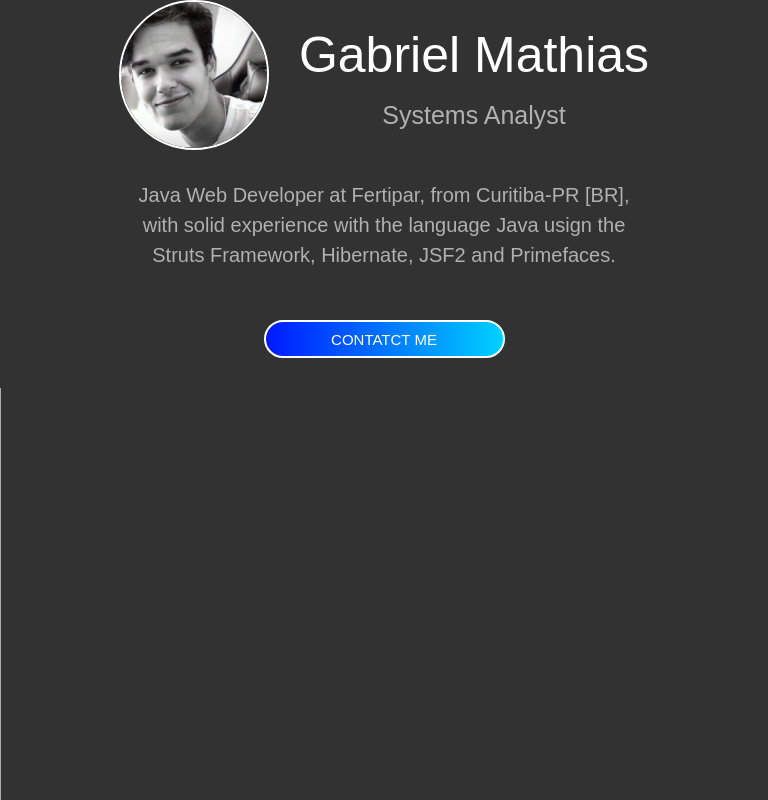
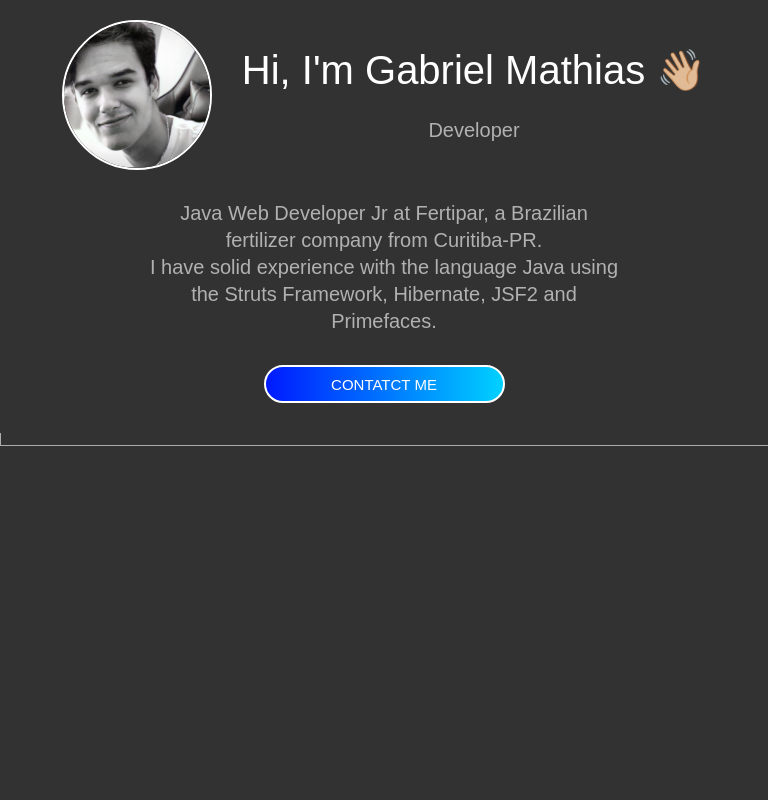
Before and after one commit to mathiaslost/portfolio, a Next.js app: page / in a window 768 px wide. Built offline with nearby package versions, Linux system fonts and the light colour scheme; a web font is replaced by a local one.

Commit message:
fix: layout adjustments

```diff
--- a/src/app/components/description/description.scss
+++ b/src/app/components/description/description.scss
@@ -1,4 +1,26 @@
 .description {
+    h1 {
+        /* Gabriel Mathias */
+        color: var(--text-primary);
+        font-style: normal;
+        font-weight: 400;
+    }
+
+    h2 {
+        /* Java Web Developer */
+        color: var(--text-secondary);
+        font-style: normal;
+        font-weight: 400;
+    }
+
+    img {
+        border: 2px solid white;
+        border-radius: 126.5px;
+        width: 256px;
+        height: 256px;
+    }
+
+    /* Desktop Config */
     @media (min-width: 768px) {
         display: flex;
         flex-direction: row;
@@ -7,40 +29,41 @@
         gap: 30px;
 
         img {
-            border: 2px solid white;
-            border-radius: 126.5px;
-            width: 256px;
-            height: 256px;
+            width: 253px;
+            height: 253px;
+        }
+
+        h1 {
+            font-size: 50px;
+            line-height: 80px;
+        }
+
+        h2 {
+            font-size: 25px;
+            line-height: 40px;
         }
     }
 
+    /* Mobile Config */
     @media (max-width: 768px) {
         order: 1;
         text-align: center;
+        padding-top: 20px;
 
         img {
-            border: 2px solid white;
-            border-radius: 126.5px;
             width: 150px;
             height: 150px;
         }
-    }
 
-    h1 {
-        /* Gabriel Mathias */
-        color: var(--text-primary);
-        font-style: normal;
-        font-weight: 400;
-        font-size: 50px;
-        line-height: 80px;
-    }
+        h1 {
+            font-size: 40px;
+            line-height: 50px;
+        }
 
-    h2 {
-        /* Java Web Developer */
-        color: var(--text-secondary);
-        font-style: normal;
-        font-weight: 400;
-        font-size: 25px;
-        line-height: 40px;
+        h2 {
+            padding-top: 20px;
+            font-size: 20px;
+            line-height: 30px;
+        }
     }
 }
--- a/src/app/components/description/description.tsx
+++ b/src/app/components/description/description.tsx
@@ -12,8 +12,8 @@ export default function Description() {
                 priority
             />
             <div className="data">
-                <h1>Gabriel Mathias</h1>
-                <h2>Systems Analyst</h2>
+                <h1>Hi, I'm Gabriel Mathias 👋🏼</h1>
+                <h2>Developer</h2>
             </div>
         </div>
     )
--- a/src/app/components/infos/infos.scss
+++ b/src/app/components/infos/infos.scss
@@ -26,10 +26,7 @@
         }
     }
 
-    @media (max-width: 768px) {
-        order: 2;
-    }
-
+    /* Desktop Config */
     @media (min-width: 768px) {
         font-weight: 400;
         font-size: 20px;
@@ -40,10 +37,25 @@
         justify-content: center;
 
         p {
+            padding: 20px 0px 0px 0px;
             width: 522px;
             font-style: normal;
             font-weight: 300;
             line-height: 30px;
         }
     }
+
+    /* Mobile Config */
+    @media (max-width: 768px) {
+        order: 2;
+
+        p {
+            padding: 0px 20px 0px 20px;
+            line-height: 27px;
+        }
+
+        .contact {
+            padding-top: 30px;
+        }
+    }
 }
--- a/src/app/components/infos/infos.tsx
+++ b/src/app/components/infos/infos.tsx
@@ -3,7 +3,8 @@ import "./infos.scss"
 export default function Infos() {
     return (
         <div className="infos">
-            <p>Java Web Developer at Fertipar, from Curitiba-PR [BR], with solid experience with the language Java usign the Struts Framework, Hibernate, JSF2 and Primefaces.</p>
+            <p>Java Web Developer Jr at Fertipar, a Brazilian fertilizer company from Curitiba-PR.</p>
+            <p>I have solid experience with the language Java using the Struts Framework, Hibernate, JSF2 and Primefaces.</p>
 
             <div className="contact">
                 <button>CONTATCT ME</button>
--- a/src/app/components/side-menu/side-menu.scss
+++ b/src/app/components/side-menu/side-menu.scss
@@ -1,4 +1,6 @@
 .side-menu {
+
+    /* Desktop Config */
     @media (min-width: 768px) {
         height: 100vh;
         justify-content: center;
@@ -7,11 +9,13 @@
         flex-direction: column;
         width: 200px;
         padding-left: 40px;
+
         .social {
             margin-bottom: 30px;
         }
     }
 
+    /* Mobile Config */
     @media (max-width: 768px) {
         display: flex;
         flex-direction: row;
--- a/src/app/globals.scss
+++ b/src/app/globals.scss
@@ -22,23 +22,26 @@ main {
   align-items: center;
   gap: 30px;
 
+  /* Desktop Config */
   @media (min-width: 768px) {
     height: 100vh;
     display: flex;
     flex-direction: row;
 
-    .vertical-line {
+    .straight-line {
       border-left: 1px solid #ACACAC;
       height: 600px;
     }
   }
 
+  /* Mobile Config */
   @media (max-width: 768px) {
     display: grid;
     grid-template-columns: 1fr;
     justify-content: center;
 
-    .vertical-line {
+    .straight-line {
+      height: 13px;
       border-bottom: 1px solid #ACACAC;
       width: 100%;
       order: 3;
--- a/src/app/page.tsx
+++ b/src/app/page.tsx
@@ -7,7 +7,7 @@ export default function Home() {
     <main>
       <SideMenu />
       <Infos />
-      <div className="vertical-line"></div>
+      <div className="straight-line"></div>
       <Description />
     </main>
   )
```
